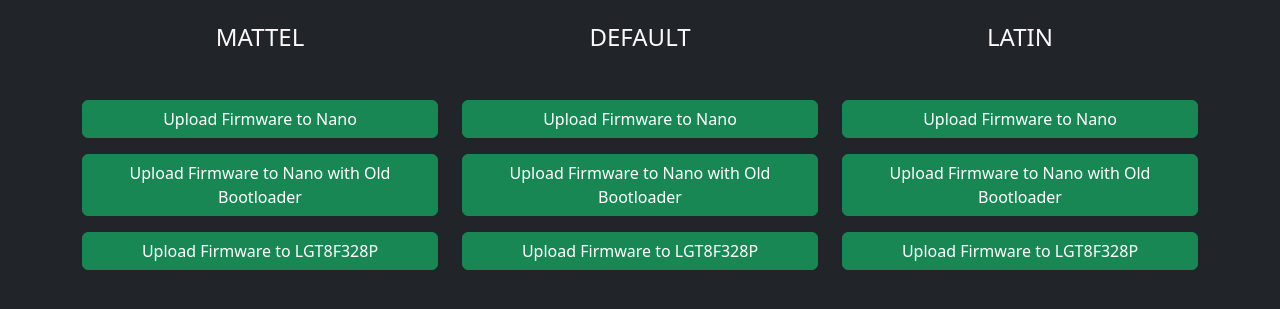
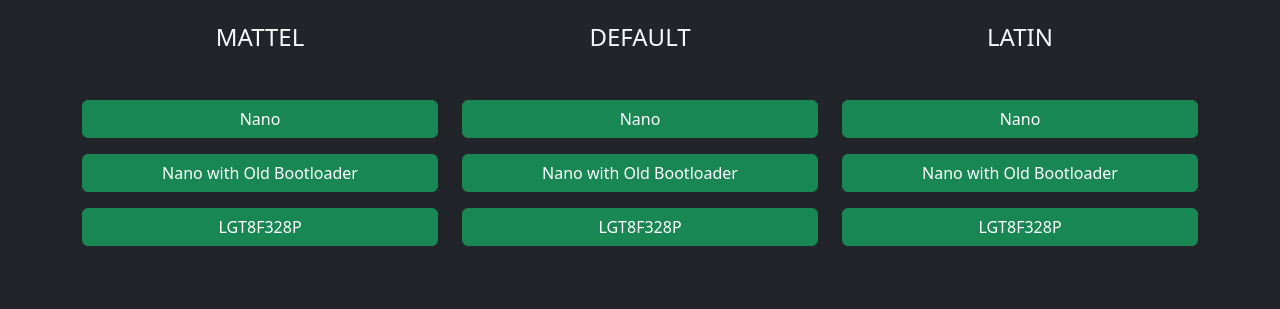
Before and after one commit to wgd-modular/ut-flash-8, a plain HTML site: page index.html in a window 1280 px wide. Shown: the part 121-430 px from the top of the page. Drawn offline with nearby package versions, Linux system fonts and the light colour scheme.

Commit message:
Rename buttons

```diff
--- a/index.html
+++ b/index.html
@@ -13,45 +13,45 @@
       <div class="col-12 col-md-4">
         <h4 class="text-center mb-5">MATTEL</h4>
         <button class="btn btn-success w-100 mb-3" arduino-uploader hex-href="./mattel.ino.eightanaloginputs.hex" board="nano">
-          Upload Firmware to Nano
+          Nano
           <span class="upload-progress"></span>
         </button>
         <button class="btn btn-success w-100 mb-3" arduino-uploader hex-href="./mattel.ino.eightanaloginputs.hex" board="nanoOldBootloader">
-          Upload Firmware to Nano with Old Bootloader
+          Nano with Old Bootloader
           <span class="upload-progress"></span>
         </button>
         <button class="btn btn-success w-100" arduino-uploader hex-href="./mattel.ino.eightanaloginputs.hex" board="lgt8f328p">
-          Upload Firmware to LGT8F328P
+          LGT8F328P
           <span class="upload-progress"></span>
         </button>
       </div>
       <div class="col-12 col-md-4">
         <h4 class="text-center mb-5">DEFAULT</h4>
         <button class="btn btn-success w-100 mb-3" arduino-uploader hex-href="./standard.ino.eightanaloginputs.hex" board="nano">
-          Upload Firmware to Nano
+          Nano
           <span class="upload-progress"></span>
         </button>
         <button class="btn btn-success w-100 mb-3" arduino-uploader hex-href="./standard.ino.eightanaloginputs.hex" board="nanoOldBootloader">
-          Upload Firmware to Nano with Old Bootloader
+          Nano with Old Bootloader
           <span class="upload-progress"></span>
         </button>
         <button class="btn btn-success w-100" arduino-uploader hex-href="./standard.ino.eightanaloginputs.hex" board="lgt8f328p">
-          Upload Firmware to LGT8F328P
+          LGT8F328P
           <span class="upload-progress"></span>
         </button>
       </div>
       <div class="col-12 col-md-4">
         <h4 class="text-center mb-5">LATIN</h4>
         <button class="btn btn-success w-100 mb-3" arduino-uploader hex-href="./latin.ino.eightanaloginputs.hex" board="nano">
-          Upload Firmware to Nano
+          Nano
           <span class="upload-progress"></span>
         </button>
         <button class="btn btn-success w-100 mb-3" arduino-uploader hex-href="./latin.ino.eightanaloginputs.hex" board="nanoOldBootloader">
-          Upload Firmware to Nano with Old Bootloader
+          Nano with Old Bootloader
           <span class="upload-progress"></span>
         </button>
         <button class="btn btn-success w-100" arduino-uploader hex-href="./latin.ino.eightanaloginputs.hex" board="lgt8f328p">
-          Upload Firmware to LGT8F328P
+          LGT8F328P
           <span class="upload-progress"></span>
         </button>
       </div>
```
